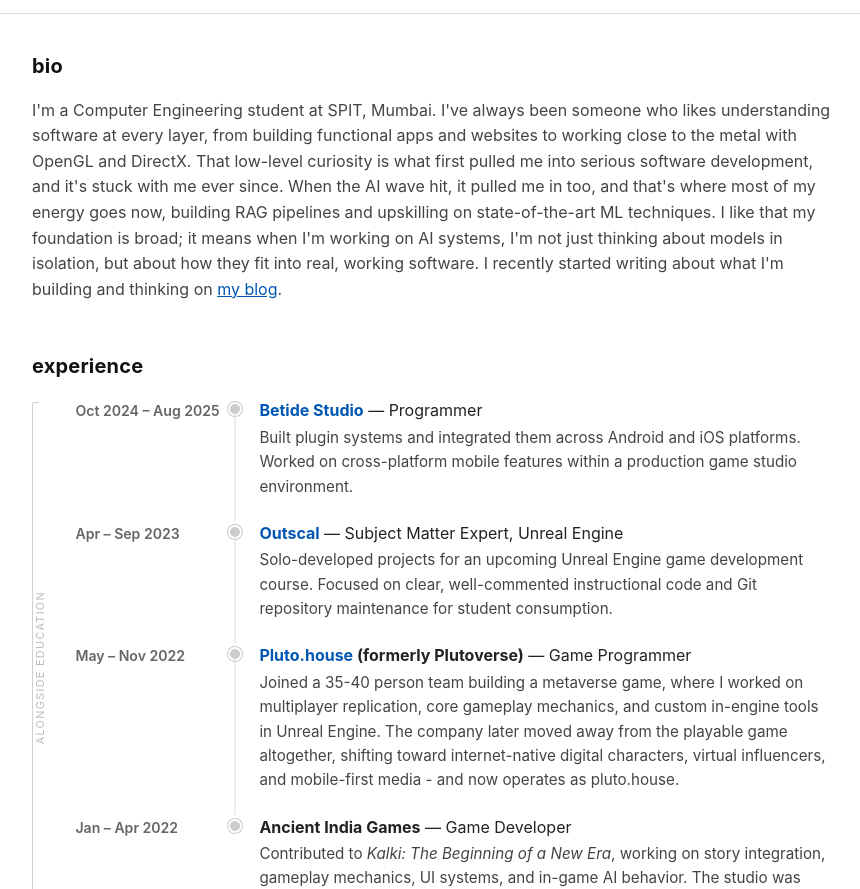
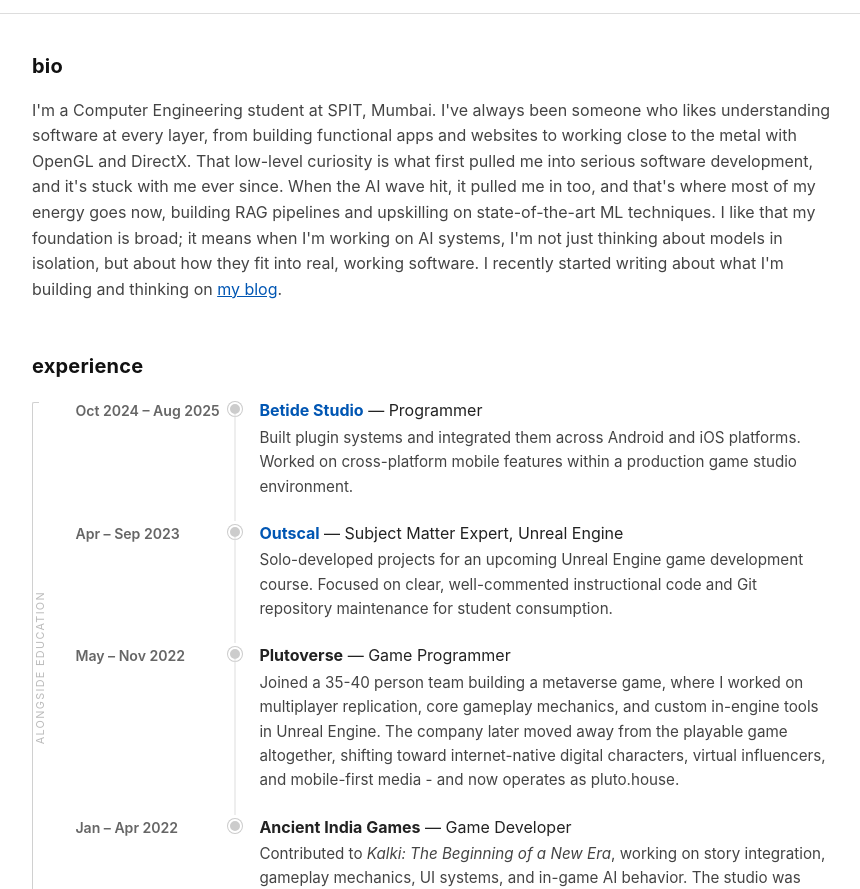
Before and after one commit to avnishkirnalli/avnishkirnalli.github.io, a plain HTML site: page index.html in a window 1280 px wide. Shown: the part 211-1100 px from the top of the page, without its empty margins (208-1068 px from the left). Drawn offline with Linux system fonts and the light colour scheme.

Commit message:
Update Plutoverse experience entry

```diff
--- a/index.html
+++ b/index.html
@@ -812,16 +812,14 @@
           </div>
         </div>
 
-        <!-- Plutoverse / pluto.house -->
+        <!-- Plutoverse -->
         <div class="entry row">
           <div class="timespan">May – Nov 2022</div>
           <div class="ico">
             <div class="entry-dot"></div>
           </div>
           <div class="desc">
-            <strong><a href="https://pluto.house/" target="_blank" rel="noopener">Pluto.house</a> (formerly
-              Plutoverse)</strong> — Game
-            Programmer
+            <strong>Plutoverse</strong> — Game Programmer
             <p>Joined a 35-40 person team building a metaverse game, where I worked on multiplayer replication, core
               gameplay mechanics, and custom in-engine tools in Unreal Engine. The company later moved away from the
               playable game altogether, shifting toward internet-native digital characters, virtual influencers, and
```
